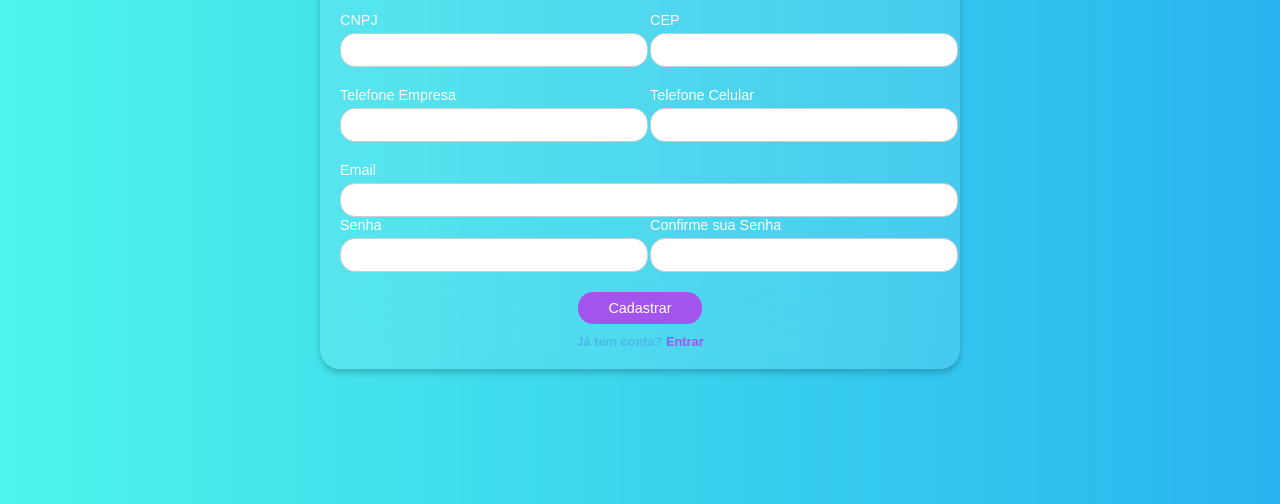
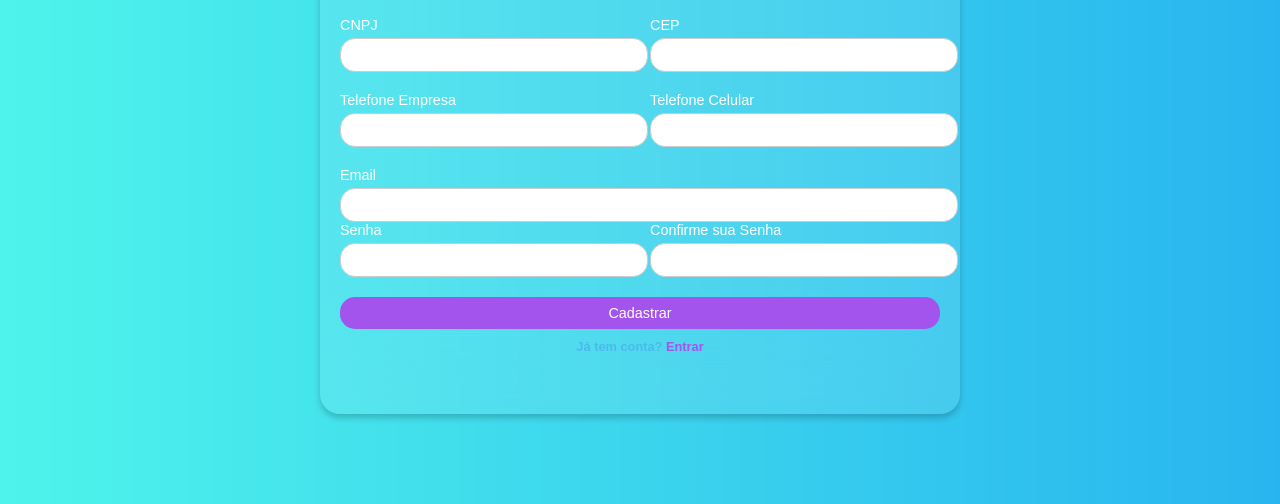
Before and after one commit to GustavoSLeite/TesteLogin-Cadastro-PetCare, a plain HTML site: page cadastro.html in a window 1280 px wide. Shown: the part 376-880 px from the top of the page. Drawn offline with Linux system fonts and the light colour scheme.

Commit message:
Ajustes na tela de cadastro

```diff
--- a/cadastro.css
+++ b/cadastro.css
@@ -50,9 +50,8 @@ body {
     flex-direction: column;
     align-items: center;
     justify-content: center;
-    min-height: 100vh;
+    height: 100vh; /* Ajuste para altura da tela */
     padding-top: 80px; /* Espaço para o header fixo */
-    overflow: hidden; /* Impede o scroll */
 }
 
 /* Login Container */
@@ -65,7 +64,11 @@ body {
     width: 100%;
     max-width: 600px; /* Aumenta a largura máxima do container */
     text-align: center;
-    margin-top: 10px;
+    margin-top: 20px;
+    min-height: 70vh; /* Altura mínima para garantir visibilidade */
+    display: flex;
+    flex-direction: column;
+    justify-content: center; /* Centraliza verticalmente */
 }
 
 .login-container h1 {
```
